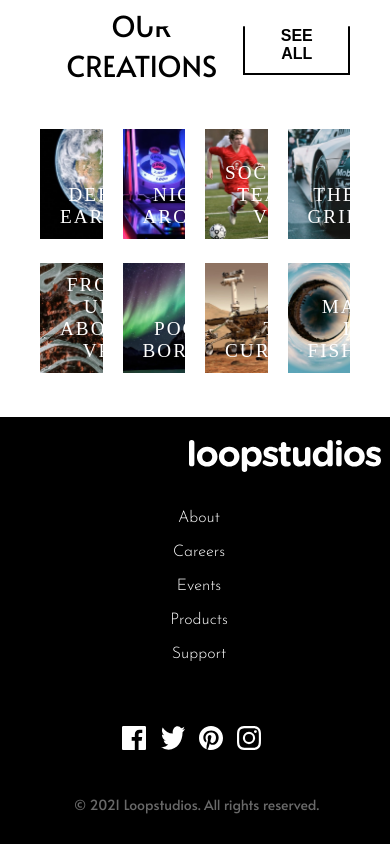
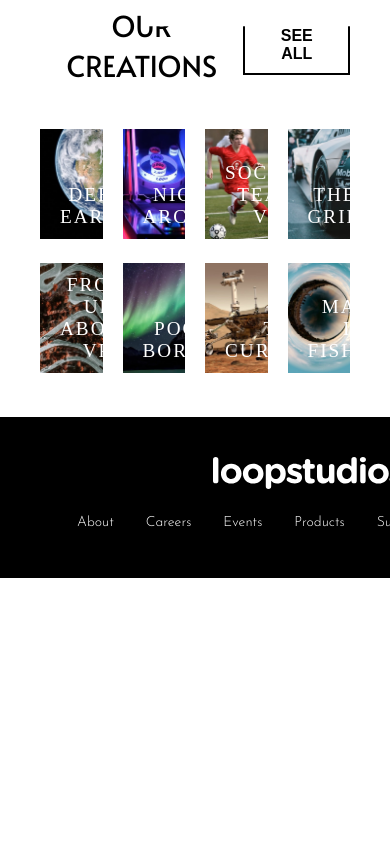
Before and after one commit to daniarsa/Proyecto_loopstudios, a React (Vite) app: page / in a window 390 px wide. Shown: the part 1747-2591 px from the top of the page. After the commit the page ends 2325 px from the top, so only its background shows below. Built offline with nearby package versions, Linux system fonts and the light colour scheme.

Commit message:
develop/Terminando Media Querys de Footer, Header, Menu Hamburguesa

```diff
--- a/src/styles/Footer.scss
+++ b/src/styles/Footer.scss
@@ -21,16 +21,11 @@ $desktop-width: 1440px;
   color: $white;
   padding: 2rem;
 
-
-    .footer__right{
-      margin-right: 10%;
-    }
-
   &__content {
     display: flex;
     justify-content: space-between;
     align-items: center;
-      max-width: $desktop-width;
+    max-width: 1366px;
     margin: 0 auto;
   }
 
@@ -44,22 +39,15 @@ $desktop-width: 1440px;
     list-style: none;
     margin-top: 1rem;
     margin-left: 1.2%;
-
     li {
       margin-right: 2rem;
-
-
       a {
         font-family: $font-heading;
         font-weight: 300;
         color: $white;
         text-decoration: none;
         font-size: 0.875rem;
-
-
-
         &:hover {
-            color: $white;
           border-bottom: 2px $white solid;
         }
       }
@@ -69,14 +57,30 @@ $desktop-width: 1440px;
   &__social {
     display: flex;
     margin-left: 30%;
-
     a {
       color: $white;
       font-size: 1.25rem;
       margin-left: 0.4rem;
-
-        &:hover {
-          color: $white;
+      position: relative;
+      img {
+        width: 24px;
+        height: 24px;
+      }
+      &::after {
+        content: '';
+        display: block;
+        width: 100%;
+        height: 2px;
+        background-color: $white;
+        position: absolute;
+        bottom: -2px;
+        left: 0;
+        right: 0;
+        transform: scaleX(0);
+        transition: transform 0.1s ease-in-out;
+      }
+      &:hover::after {
+        transform: scaleX(1);
       }
     }
   }
@@ -90,65 +94,18 @@ $desktop-width: 1440px;
     color: $very-dark-gray;
   }
 
-    .footer__social {
-        display: flex;
-        align-items: center;
-
-
-        a {
-          margin-right: 0.5rem;
-          display: inline-block;
-
-          img {
-            width: 24px; // Ajusta el tamaño según sea necesario
-            height: 24px; // Ajusta el tamaño según sea necesario
-            margin-top: 1rem;
-            margin-bottom: 1rem;
-          }
-
-          &:hover {
-            display: flex;
-            list-style: none;
-            cursor: pointer;
-            border-bottom: 2px $white solid;
-            padding-bottom: 2%;
-            width: fit-content;
-          }
-        }
-      }
-    }
-
-
-
-// Mixin para dispositivos móviles
-@mixin for-mobile {
-  @media (max-width: $mobile-width) {
-    @content;
-  }
-}
-
-// Mixin para dispositivos de escritorio
-@mixin for-desktop {
-  @media (min-width: $desktop-width) {
-    @content;
-  }
-}
-
-.footer {
-  background-color: $black;
-  color: $white;
-  padding: 2rem;
-
-  @include for-mobile {
+  // Media Query para pantallas entre 412px y 1366px
+  @media (min-width: 412px) and (max-width: 1366px) {
     padding: 1rem;
 
     &__content {
       flex-direction: column;
       align-items: center;
       text-align: center;
+      max-width: 100%;
     }
 
-      &__logo {
+    .logo {
       margin-left: 8%;
       font-size: 1.25rem;
     }
@@ -157,10 +114,8 @@ $desktop-width: 1440px;
       flex-direction: column;
       margin-left: 0;
       margin-top: 2rem;
-
       li {
         margin-bottom: 1rem;
-
         a {
           font-size: 1rem;
         }
@@ -168,12 +123,11 @@ $desktop-width: 1440px;
     }
 
     &__social {
-          margin-left: 25%;
+      margin-left: 0;
       margin-top: 1rem;
-
+      justify-content: center;
       a {
         margin-right: 1rem;
-
         img {
           margin-top: 0.5rem;
         }
@@ -185,85 +139,31 @@ $desktop-width: 1440px;
       text-align: center;
       font-size: 0.875rem;
       margin-top: 1.5rem;
-          margin-left: 8%;
+    }
   }
 }
 
-  @include for-desktop {
+
+@media (max-width: 1366px) and (min-width: 1025px) {
+  .footer {
     &__content {
       flex-direction: row;
       justify-content: space-between;
-          align-items: center;
-          max-width: $desktop-width;
-          margin: 0 auto;
+      align-items: flex-start;
     }
 
-      &__logo {
-          margin-left: 35%;
+    .logo {
+      margin-left: 46%;
     }
 
     &__links {
       flex-direction: row;
-          margin-left: 11%;
-          margin-top: 0;
+      align-items: flex-start;
+      margin-left: 42%;
+      margin-top: 0.5rem;
 
       li {
-              margin-right: 2rem;
-
-              a {
-                  font-size: 0.875rem;
-              }
-          }
-      }
-
-      &__social {
-          margin-left: 30%;
-          margin-top: 0;
-
-          a {
-              margin-right: 0.4rem;
-
-              img {
-                  margin-top: 1rem;
-              }
-          }
-      }
-
-      &__copyright {
-          text-align: right;
-          font-size: 0.75rem;
-          margin-top: 0;
-      }
-  }
-}
-
-@media (max-width: 430px){
-  .footer {
-    background-color: $black;
-    color: $white;
-    padding: 2rem;
-
-    @include for-mobile {
-        padding: 1rem;
-
-        &__content {
-            flex-direction: column;
-            align-items: center;
-            text-align: center;
-        }
-
-        &__logo {
-            margin-left: 8%;
-            font-size: 1.25rem;
-        }
-
-        &__links {
-            flex-direction: column;
-            margin-left: 0;
-            margin-top: 2rem;
-
-            li {
-                margin-bottom: 1rem;
+        margin-bottom: 0.5rem;
 
         a {
           font-size: 1rem;
@@ -272,11 +172,12 @@ $desktop-width: 1440px;
     }
 
     &__social {
-            margin-left: 25%;
-            margin-top: 1rem;
+      // margin-left: auto;
+      margin-top: 0.8rem;
+      margin-left: 4rem;
 
       a {
-                margin-right: 1rem;
+        margin-left: 0.2rem;
 
         img {
           margin-top: 0.5rem;
@@ -285,12 +186,45 @@ $desktop-width: 1440px;
     }
 
     &__copyright {
-          width: 100%;
-            text-align: center;
-            font-size: 0.875rem;
-            margin-top: 1.5rem;
-            margin-left: 8%;
+      font-size: 0.75rem;
+      margin-top: 1rem;
+      margin-right: 12rem;
     }
   }
 }
+
+@media (min-width: 1920px) {
+  .footer {
+    &__content {
+      max-width: 1920px;
+      justify-content: space-between;
+      align-items:start;
+      margin: 0 auto;
     }
+
+    .logo {
+      margin-left: 75%;
+    }
+
+    &__links {
+      margin-left: 65%;
+    }
+
+    &__social {
+      margin-left: 2rem;
+      a {
+        margin-left: 1.2rem;
+        img {
+          margin-top: 0.5rem;
+        }
+      }
+    }
+
+    &__copyright {
+      text-align: right;
+      font-size: 0.75rem;
+      margin-top: 1.5rem;
+      margin-right: 10rem;
+    }
+  }
+}
--- a/src/styles/Nabvar.scss
+++ b/src/styles/Nabvar.scss
@@ -78,8 +78,18 @@ $font-heading: 'Josefin Sans', sans-serif;
 
       & > .logo {
         position: absolute;
-        top: 1rem;
-        margin-right: 52%;
+        top: 4%;
+        margin-right: 30%;
+
+        @media (min-width: 768px) {
+          margin-right: 55%;
+          margin-top: 2%;
+        }
+
+        @media (min-width: 912px) {
+          margin-right: 57%;
+          margin-top: 1%;
+        }
       }
 
 
```
Also changed, not shown: src/styles/Header.scss (+0 -31 lines). Lines whose indentation alone changed are shown as unchanged.
